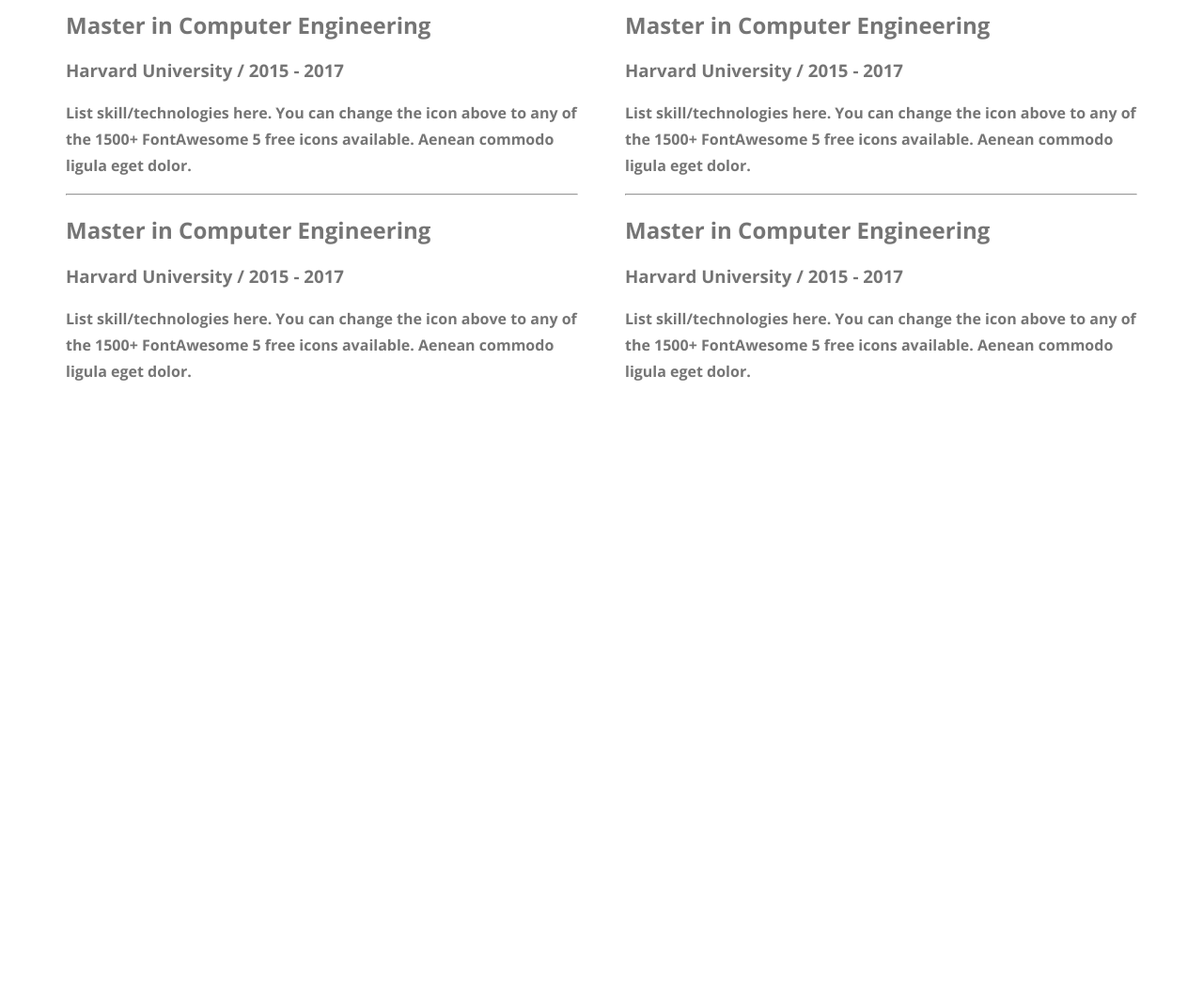
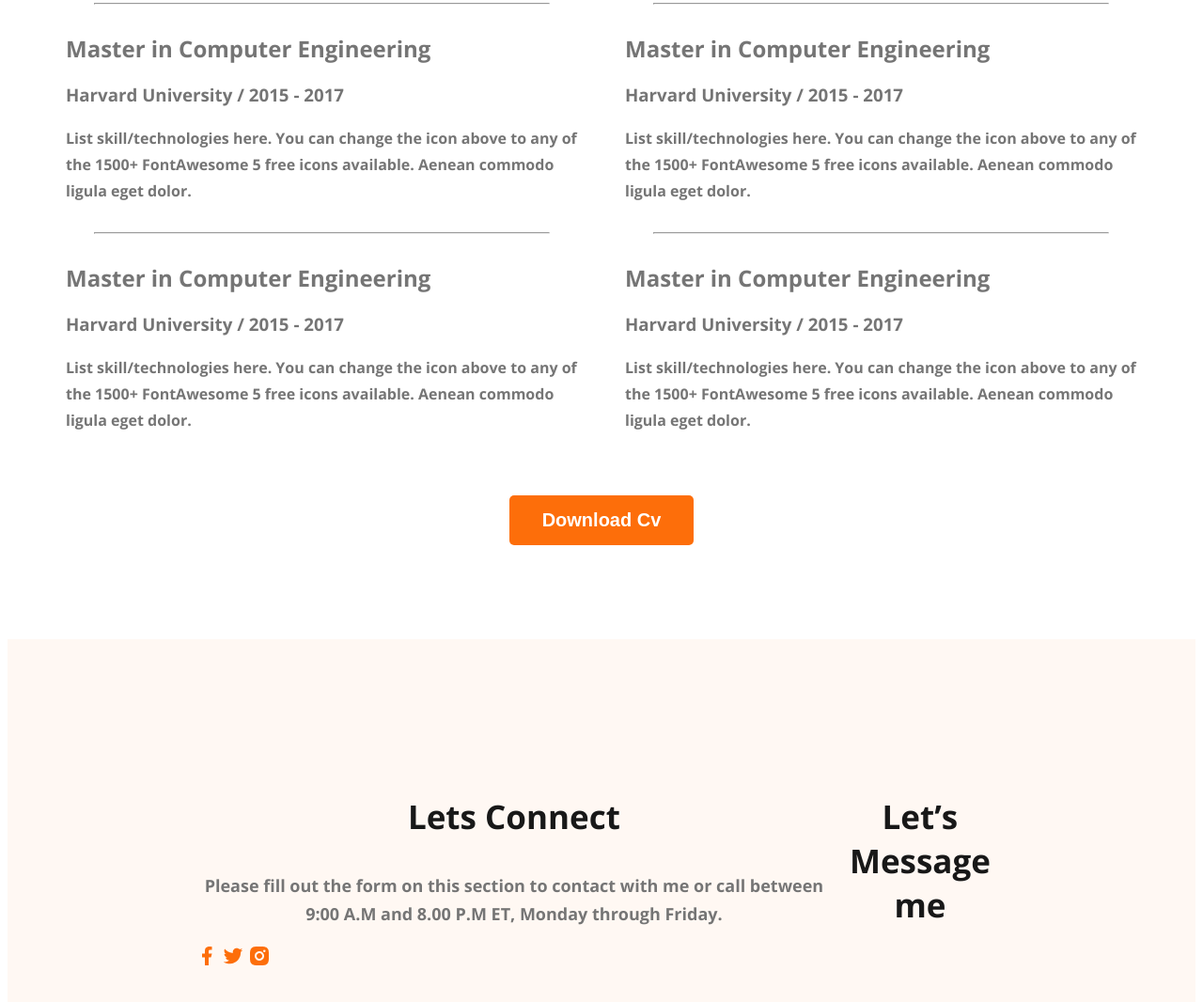
Before and after one commit to Habib1112223/developer-portpolio, a plain HTML site: page index.html in a window 1280 px wide. Shown: the part 2498-3564 px from the top of the page at 94% size. Before the commit the page ends 2931 px from the top, so only its background shows below. Drawn offline with nearby package versions, Linux system fonts and the light colour scheme.

Commit message:
clear the commit

```diff
--- a/index.html
+++ b/index.html
@@ -160,9 +160,24 @@
                  </div>
 
             </section>
+            <!-- btn session -->
+            <div class="download-cv">
+                  <button class="btn-primary">Download Cv</button>
+            </div>
       </main>
       <footer>
-
+            <div class="footer-colum">
+                  <h3 class="section-title">Lets Connect</h3>
+                  <p class="section-description">Please fill out the form on this section to contact with me or call between 9:00 A.M and 8.00 P.M ET, Monday through Friday.</p>
+                  <div class="socal-links">
+                        <a href=""><img src="images/icons/facebook.png" alt=""></a>
+                        <a href=""><img src="images/icons/twitter.png" alt=""></a>
+                        <a href=""><img src="images/icons/insta.png" alt=""></a>
+                  </div>
+            </div>
+            <div class="footer-colum">
+                  <h3 class="section-title">Let’s Message me</h3>
+            </div>
       </footer>
 </body>
 
--- a/styles/port.css
+++ b/styles/port.css
@@ -178,3 +178,20 @@ main {
  .resume-item-title,.resume-item-indtitute{
       color: #757575;
 }
+.resume-container hr{
+      margin: 30px;
+}
+.resume-item-indtitute{
+      margin-top: 0px;
+      margin-bottom: 20px;
+}
+.download-cv{
+      text-align: center;
+      margin-top: 50px;
+}
+footer{
+      display: flex;
+      background: #FFF8F3;
+      padding: 130px 200px;
+      margin-top: 100px;
+}
```
